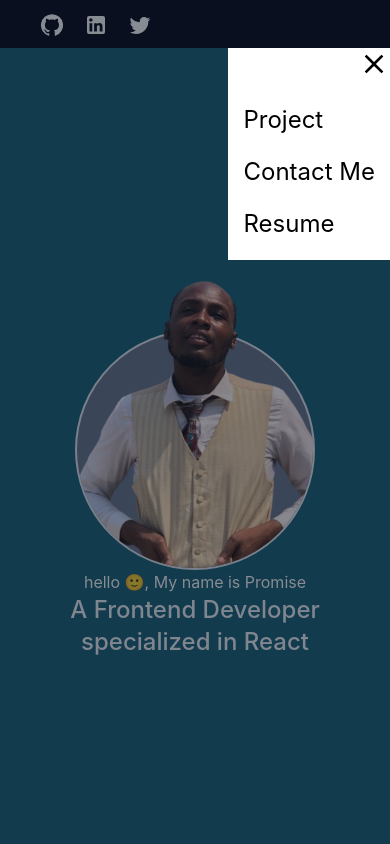
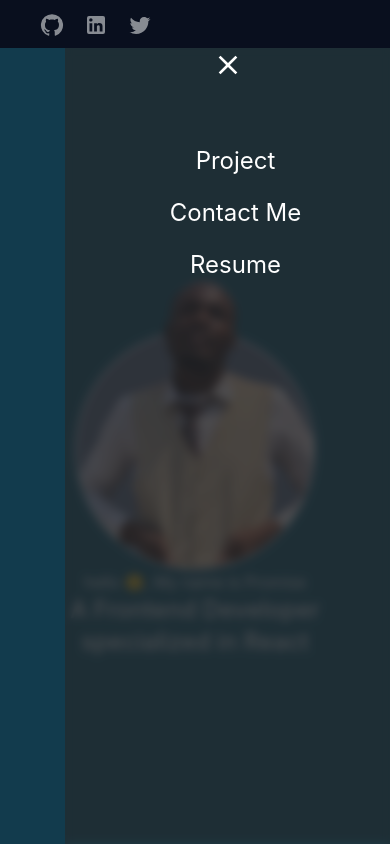
Before and after one commit to Reverrd/portfolio2, a React (Vite) app: page / in a window 390 px wide. Both pictures are taken after a click on the element 338 px from the left and 23 px from the top of the page. Shown: the top 844 px of the page. Built offline with nearby package versions, Linux system fonts and the light colour scheme.

Commit message:
header update

```diff
--- a/src/components/Header/Header.jsx
+++ b/src/components/Header/Header.jsx
@@ -1,6 +1,6 @@
-
+import { useState } from 'react';
 import { Close, GitHub, LinkedIn, Menu, Twitter } from '@mui/icons-material'
-import { useState } from 'react';
+import './header.scss'
 export default function Header() {
 
 
@@ -44,10 +44,11 @@ export default function Header() {
         <>
         <div className='clickedMenu absolute bg-gray-900 bg-opacity-50 w-screen h-screen z-30 right-0 top-0 '>
         </div>
-        <div className=' text-2xl  w-5/12 bg-white flex flex-col absolute top-12 right-0 text-black z-50'>
+        <div className='text-white navPop text-2xl  w-5/12 xsm:w-10/12 h-screen  flex flex-col items-center absolute top-12 right-0  z-50'>
+
         <div
-        onClick={closeClick} className='flex justify-end pb-6'><Close className='text-lg! cursor-pointer'/></div>
-        <div onClick={()=>handleClick('project')}  className='cursor-pointer pb-5 pl-4'>Project</div>
+        onClick={closeClick} className='close pb-16'><Close className='text-lg! cursor-pointer'/></div>
+        <div onClick={()=>handleClick('project')}  className='cursor-pointer  pb-5 pl-4 '>Project</div>
         <div onClick={()=>handleClick('contact')} className='cursor-pointer pb-5 pl-4' >Contact Me</div>
         <div className='pb-5 pl-4'>Resume</div>
       </div>
--- /dev/null
+++ b/src/components/Header/header.scss
@@ -0,0 +1,4 @@
+.navPop{
+    background:rgba(39, 39, 39, 0.6) ;
+    backdrop-filter: blur(5px);
+}
```
